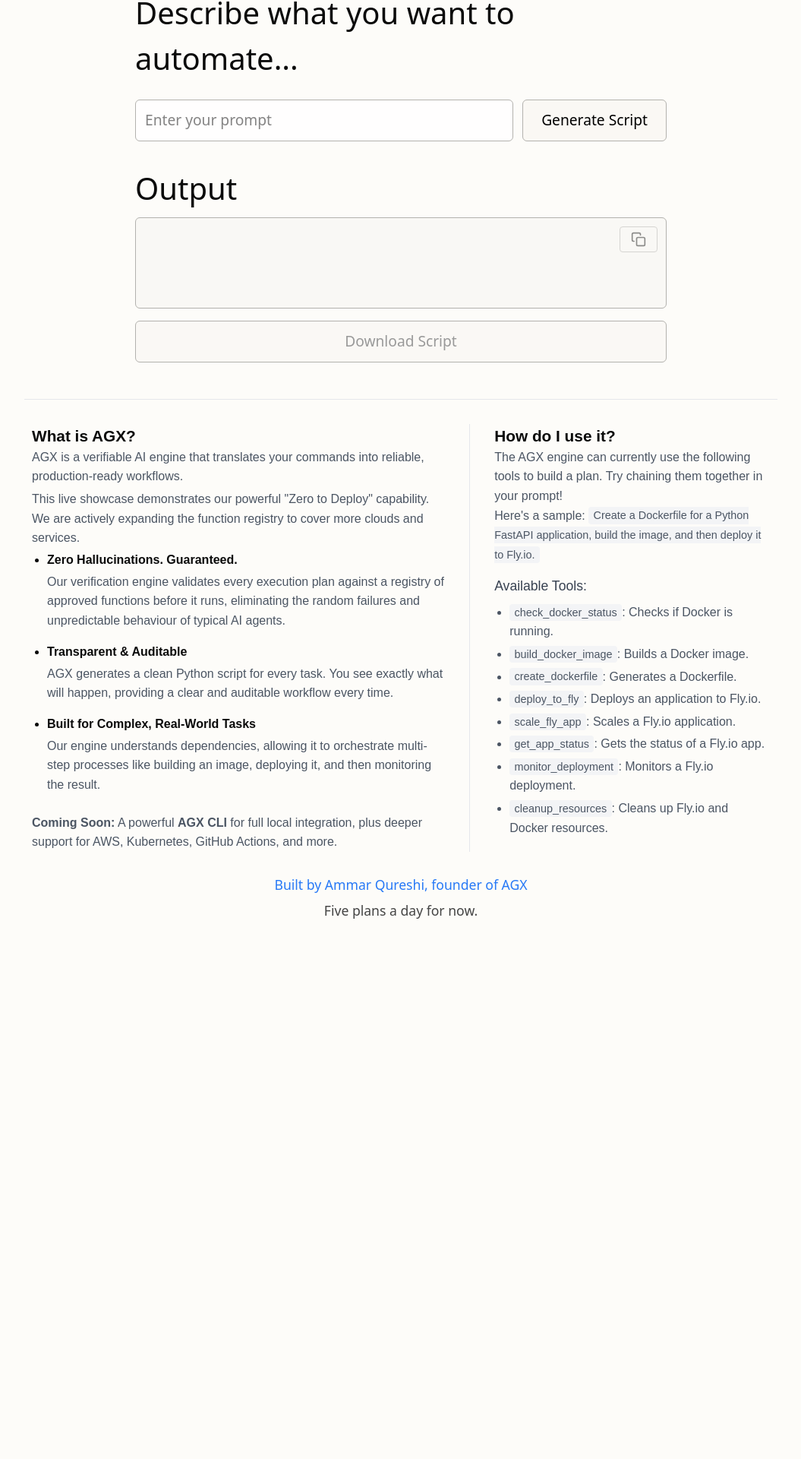
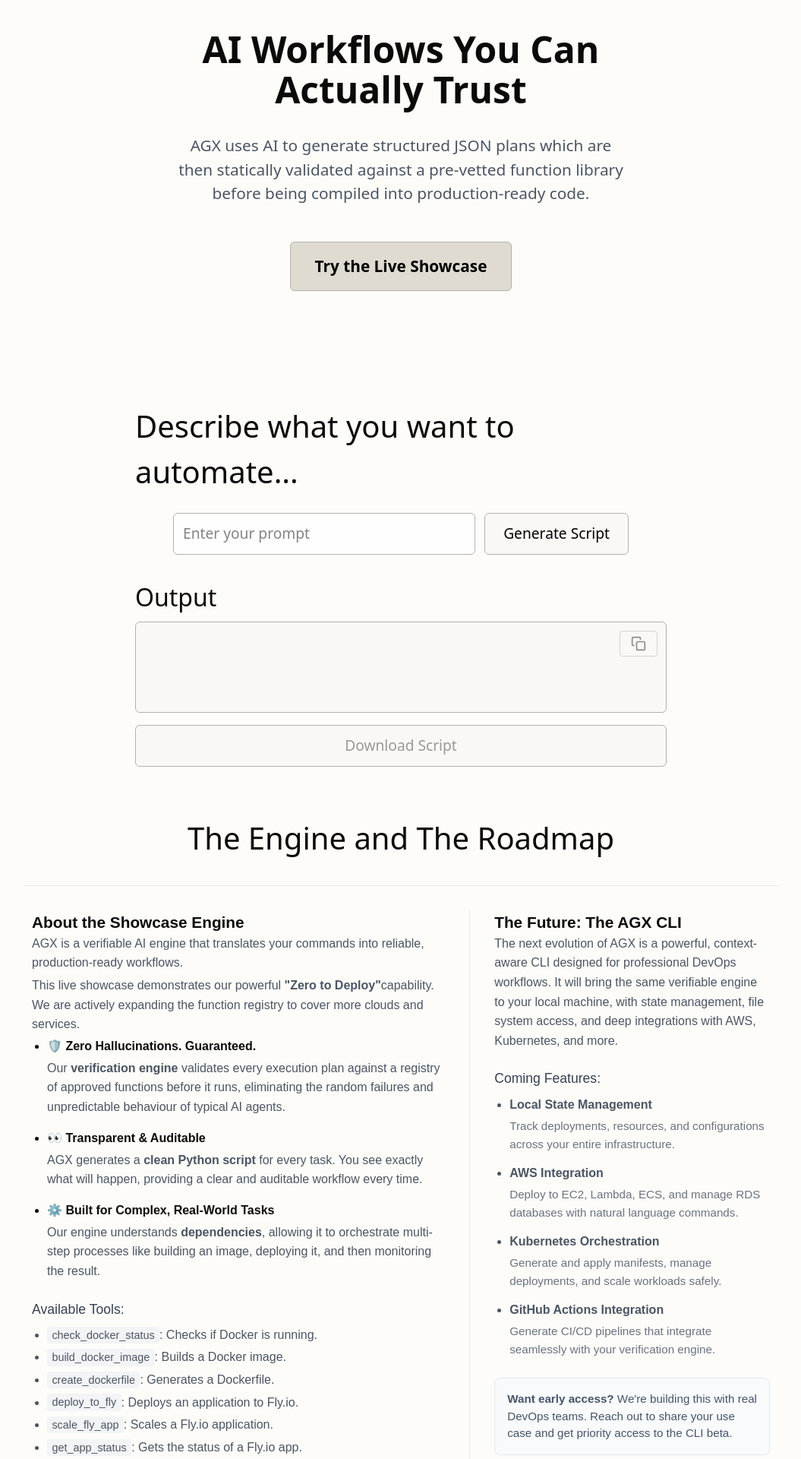
Before and after one commit to AmmarQuresh1/AGX, a Next.js app in the folder agx_frontend/: page / in a window 1280 px wide. Shown: the part 149-2069 px from the top of the page at 76% size, without its empty margins (112-1167 px from the left). Before the commit the page ends 1424 px from the top, so only its background shows below. Built offline with nearby package versions, Linux system fonts and the light colour scheme.

Commit message:
feat: Relaunch landing page with hero and process ui

```diff
--- a/agx_frontend/app/globals.css
+++ b/agx_frontend/app/globals.css
@@ -43,3 +43,53 @@
 ::-webkit-scrollbar-track {
   background: transparent;
 }
+
+/* This is the container for your two columns */
+.roadmap-container {
+  display: flex;
+  flex-direction: row; /* Side-by-side on desktop */
+}
+
+/* When the screen is narrower than 768px (a typical tablet/mobile breakpoint) */
+@media (max-width: 768px) {
+  .roadmap-container {
+    flex-direction: column; /* Stack vertically on mobile */
+    gap: 2rem;
+  }
+  .roadmap-container > div {
+    border-left: none !important;
+    padding-left: 0 !important;
+    padding-right: 0 !important;
+  }
+}
+
+.prompt-form-container {
+  width: 100%;
+  max-width: 600px;
+  margin: 0 auto;
+}
+
+.prompt-form {
+  display: flex;
+  gap: 12px;
+  width: 100%;
+}
+
+.prompt-input {
+  flex: 1;
+  min-width: 0;
+}
+
+.prompt-btn {
+  white-space: nowrap;
+}
+
+@media (max-width: 600px) {
+  .prompt-form {
+    flex-direction: column;
+    gap: 10px;
+  }
+  .prompt-btn {
+    width: 100%;
+  }
+}
--- a/agx_frontend/app/page.tsx
+++ b/agx_frontend/app/page.tsx
@@ -10,37 +10,67 @@
   const [downloading, setDownloading] = useState(false);
   const [result, setResult] = useState("")
   const [copied, setCopied] = useState(false);
+  const [processingStep, setProcessingStep] = useState(0);
 
   const handleSubmit = async (e: React.FormEvent) => {
     e.preventDefault(); // Stops reload
     setDownloading(true);
-    try {
-      const response = await fetch("/api", {
+    setResult(""); // Clear previous result
+    setProcessingStep(1);
+
+    let apiResponse: any = null;
+    let apiError: any = null;
+
+    // Start the API call immediately but don't wait for it
+    const apiCall = fetch("/api", {
       method: "POST",
       headers: {
         "Content-Type": "application/json",
       },
       body: JSON.stringify({ prompt }),
+    }).then(async (response) => {
+      if (response.status == 429) {
+        throw new Error("Rate limit reached: 5 plans per day. Please try again tommorow.");
+      }
+      if (!response.ok) throw new Error("Failed to get code.");
+
+      const code = await response.text();
+      return code;
+    }).then((code) => {
+      apiResponse = code;
+    }).catch((err) => {
+      apiError = err;
     });
-      if (response.status == 429) {
-        alert("Rate limit reached: 5 plans per day. Please try again tommorow.")
+
+    // Show processing steps with guaranteed delays
+    setTimeout(() => setProcessingStep(2), 2000);  // 2 seconds for step 1
+    setTimeout(() => setProcessingStep(3), 4000);  // 4 seconds total (2 more for step 2)
+
+    // Wait for at least 9 seconds total before showing results
+    setTimeout(async () => {
+      // Ensure API call is complete
+      await apiCall;
+
+      if (apiError) {
+        if (apiError.message.includes("Rate limit")) {
+          alert(apiError.message);
+        } else if (apiError instanceof Error) {
+          alert(apiError.message);
+        } else {
+          alert("Failed to get code.");
+        }
+        setProcessingStep(0);
         setDownloading(false);
         return;
       }
-      if (!response.ok) throw new Error("Failed to get code.");
 
-      // Get code:
-      const code = await response.text();
-      setResult(code);
+      if (apiResponse) {
+        setResult(apiResponse);
+      }
 
-    } catch (err) {
-      if (err instanceof Error) {
-        alert(err.message);
-      } else {
-        alert("Failed to get code.");
-      }
-    }
+      setProcessingStep(0); // Reset processing step
       setDownloading(false);
+    }, 6000);
   };
 
   const handleDownload = () => {
@@ -96,49 +126,110 @@
           />
         </h1>
 
+        {/* Hero Section */}
+        <div style={{
+          textAlign: "center",
+          minHeight: "60vh",
+          display: "flex",
+          flexDirection: "column",
+          justifyContent: "center",
+          alignItems: "center",
+          marginBottom: 64
+        }}>
+          <h1 style={{
+            fontSize: "3rem",
+            fontWeight: 700,
+            marginBottom: 32,
+            lineHeight: 1.1,
+            margin: "0 0 32px 0"
+          }}>
+            AI Workflows You Can Actually Trust
+          </h1>
+          <p style={{
+            fontSize: "1.3rem",
+            color: "#4b5563",
+            marginBottom: 48,
+            lineHeight: 1.5,
+            maxWidth: 600,
+            margin: "0 auto 48px auto"
+          }}>
+            AGX uses AI to generate structured JSON plans which are then statically validated against a pre-vetted function library before being compiled into production-ready code.
+          </p>
+          <button
+            onClick={() => {
+              const toolSection = document.getElementById('tool-section');
+              if (toolSection) {
+                toolSection.scrollIntoView({ behavior: 'smooth' });
+              }
+            }}
+            style={{
+              padding: "16px 32px",
+              fontSize: "1.3rem",
+              borderRadius: 6,
+              border: "1px solid #b3b2ae",
+              background: "#E0DBD1",
+              color: "black",
+              cursor: "pointer",
+              fontWeight: 600,
+              marginBottom: 32
+            }}
+          >
+            Try the Live Showcase
+          </button>
+        </div>
+
+        {/* Tool Section */}
+        <div id="tool-section">
           <h2 style={{ marginBottom: 24 }}>
             Describe what you want to automate...
           </h2>
 
-        <form onSubmit={handleSubmit} style={{
+          {/* Responsive form container */}
+          <div className="prompt-form-container" style={{ width: "100%", maxWidth: 600, margin: "0 auto" }}>
+            <form onSubmit={handleSubmit} className="prompt-form" style={{
               display: "flex",
               marginTop: 8,
               justifyContent: "center",
               width: "100%",
+              gap: 12,
             }}>
               <input
                 value={prompt}
                 onChange={(e) => setPrompt(e.target.value)}
                 placeholder="Enter your prompt"
+                className="prompt-input"
                 style={{
                   flex: 1,
                   padding: 12,
-            marginRight: 12,
                   fontSize: "1.2rem",
                   borderRadius: 6,
                   background: "#fffefe",
                   border: "1px solid #b3b2ae",
+                  minWidth: 0, // Prevents overflow in flex
                 }}
               />
               <button
                 type="submit"
                 disabled={downloading || !prompt}
+                className="prompt-btn"
                 style={{
                   padding: "12px 24px",
                   fontSize: "1.2rem",
                   borderRadius: 6,
-            border: "1px solid #b3b2ae", // <-- Button border
+                  border: "1px solid #b3b2ae",
                   background: downloading ? "#E0DBD1" : "#faf8f4",
                   color: "#000000",
                   cursor: downloading || !prompt ? "not-allowed" : "pointer",
                   fontWeight: "normal",
+                  whiteSpace: "nowrap",
                 }}
               >
                 {downloading ? "Generating..." : "Generate Script"}
               </button>
             </form>
+          </div>
 
-        <h2 style={{ marginTop: 32, marginBottom: 8 }}>
+          <h2 style={{ marginTop: 32, marginBottom: 8, fontSize: "2rem" }}>
           Output
           </h2>
           {/* PREFORMATTED BOX */}
@@ -160,7 +251,11 @@
                 boxSizing: "border-box",
               }}
             >
-            {result}
+              {downloading && processingStep > 0 ? (
+                processingStep === 1 ? "[1/3] GENERATING JSON PLAN..." :
+                processingStep === 2 ? "[2/3] VERIFYING PLAN AGAINST FUNCTION REGISTRY..." :
+                "[3/3] COMPILING SECURE PYTHON SCRIPT..."
+              ) : result}
             </pre>
             <button
               type="button"
@@ -209,20 +304,29 @@
             Download Script
           </button>
           </div>
+        </div>
 
         {/* New parent container for centering and constraining width */}
         <div
           style={{
-          maxWidth: "1024px", // Adjust this value to match your app's main content width
-          margin: "0 auto",    // This is the magic for centering a block element
-          padding: "0 1rem",   // Adds some space on the sides for smaller screens
+            maxWidth: "1024px",
+            margin: "0 auto",
+            padding: "0 1rem",
             marginTop: 16
           }}
         >
-        {/* Your existing two-column flex container */}
+          <h2 style={{
+            textAlign: "center",
+            marginBottom: 32,
+            marginTop: 48
+          }}>
+            The Engine and The Roadmap
+          </h2>
+
+          {/* Responsive two-column container */}
           <div
+            className="roadmap-container"
             style={{
-            display: "flex",
               maxWidth: 1000,
               fontFamily: "sans-serif",
               borderTop: "1px solid #e5e7eb",
@@ -231,88 +335,51 @@
               gap: "2rem",
             }}
           >
-          {/* Left Column: What is AGX? */}
+            {/* Left Column: About the Showcase Engine */}
             <div style={{ flex: 1.5, paddingLeft: 10 }}>
-            <h3 style={{ marginTop: 0, fontSize: "1.3rem", fontWeight: 600 }}>What is AGX?</h3>
+              <h3 style={{ marginTop: 0, fontSize: "1.3rem", fontWeight: 600 }}>About the Showcase Engine</h3>
               <p style={{ color: "#4b5563", lineHeight: 1.6 }}>
                 AGX is a verifiable AI engine that translates your commands into reliable, production-ready workflows.
               </p>
               <p style={{ color: "#4b5563", lineHeight: 1.6, marginTop: 4, marginBottom: 4 }}>
-              This live showcase demonstrates our powerful "Zero to Deploy"
+                This live showcase demonstrates our powerful <strong>"Zero to Deploy"</strong>
                 capability. We are actively expanding the function registry to cover
                 more clouds and services.
               </p>
               <ul style={{ paddingLeft: "1.25rem", listStyle: "disc" }}>
                 <li style={{ marginBottom: "1rem" }}>
-                <strong>Zero Hallucinations. Guaranteed.</strong>
+                  <strong>🛡️ Zero Hallucinations. Guaranteed.</strong>
                   <p
                     style={{ margin: "0.25em 0", color: "#4b5563", lineHeight: 1.6 }}
                   >
-                  Our verification engine validates every execution plan against a
+                    Our <strong>verification engine</strong> validates every execution plan against a
                     registry of approved functions before it runs, eliminating the random failures
                     and unpredictable behaviour of typical AI agents.
                   </p>
                 </li>
                 <li style={{ marginBottom: "1rem" }}>
-                <strong>Transparent & Auditable</strong>
+                  <strong>👀 Transparent & Auditable</strong>
                   <p
                     style={{ margin: "0.25em 0", color: "#4b5563", lineHeight: 1.6 }}
                   >
-                  AGX generates a clean Python script for every task. You see
+                    AGX generates a <strong>clean Python script</strong> for every task. You see
                     exactly what will happen, providing a clear and auditable
                     workflow every time.
                   </p>
                 </li>
                 <li>
-                <strong>Built for Complex, Real-World Tasks</strong>
+                  <strong>⚙️ Built for Complex, Real-World Tasks</strong>
                   <p
                     style={{ margin: "0.25em 0", color: "#4b5563", lineHeight: 1.6 }}
                   >
-                  Our engine understands dependencies, allowing it to orchestrate
+                    Our engine understands <strong>dependencies</strong>, allowing it to orchestrate
                     multi-step processes like building an image, deploying it, and
                     then monitoring the result.
                   </p>
                 </li>
               </ul>
-            <p
-              style={{
-                color: "#4b5563",
-                lineHeight: 1.6,
-                marginTop: "1.5rem", // Added margin for spacing
-              }}
-            >
-              <strong>Coming Soon:</strong> A powerful <strong>AGX CLI</strong> for full local
-              integration, plus deeper support for AWS, Kubernetes, GitHub Actions, and more.
-            </p>
-          </div>
 
-          {/* Right Column: How do I use it? */}
-          <div
-            style={{
-              flex: 1,
-              borderLeft: "1px solid #e5e7eb",
-              paddingLeft: "2rem",
-              paddingRight: 10
-            }}
-          >
-            <h3 style={{ marginTop: 0, fontSize: "1.3rem", fontWeight: 600 }}>How do I use it?</h3>
-            <p style={{ color: "#4b5563", lineHeight: 1.6 }}>
-              The AGX engine can currently use the following tools to build a plan.
-              Try chaining them together in your prompt!
-              <br />
-              Here's a sample:{" "}
-              <code
-                style={{
-                  backgroundColor: "#f3f4f6",
-                  padding: "0.2rem 0.4rem",
-                  borderRadius: "4px",
-                  fontSize: "0.9em",
-                }}
-              >
-                Create a Dockerfile for a Python FastAPI application, build the image, and then deploy it to Fly.io.
-              </code>
-            </p>
-            <h4 style={{ marginTop: "1rem", marginBottom: "0.5rem", fontSize: "1.1rem", color: "#374151" }}>Available Tools:</h4>
+              <h4 style={{ marginTop: "1.5rem", marginBottom: "0.5rem", fontSize: "1.1rem", color: "#374151" }}>Available Tools:</h4>
               <ul style={{ paddingLeft: "1.25rem", listStyle: "disc", color: "#4b5563", lineHeight: 1.6 }}>
                 <li style={{ marginBottom: "0.25rem" }}><code>check_docker_status</code>: Checks if Docker is running.</li>
                 <li style={{ marginBottom: "0.25rem" }}><code>build_docker_image</code>: Builds a Docker image.</li>
@@ -322,8 +389,81 @@
                 <li style={{ marginBottom: "0.25rem" }}><code>get_app_status</code>: Gets the status of a Fly.io app.</li>
                 <li style={{ marginBottom: "0.25rem" }}><code>monitor_deployment</code>: Monitors a Fly.io deployment.</li>
                 <li style={{ marginBottom: "0.25rem" }}><code>cleanup_resources</code>: Cleans up Fly.io and Docker resources.</li>
-              {/* log_message is internal, so not listed for users */}
               </ul>
+              <p style={{ color: "#4b5563", lineHeight: 1.6, marginTop: "1rem" }}>
+                Try chaining them together in your prompt! Here's a sample:{" "}
+                <code
+                  style={{
+                    backgroundColor: "#f3f4f6",
+                    padding: "0.2rem 0.4rem",
+                    borderRadius: "4px",
+                    fontSize: "0.9em",
+                  }}
+                >
+                  Create a Dockerfile for a Python FastAPI application on port 8000, build the image, and then deploy it to Fly.io.
+                </code>
+              </p>
+            </div>
+
+            {/* Right Column: The Future */}
+            <div
+              style={{
+                flex: 1,
+                borderLeft: "1px solid #e5e7eb",
+                paddingLeft: "2rem",
+                paddingRight: 10
+              }}
+            >
+              <h3 style={{ marginTop: 0, fontSize: "1.3rem", fontWeight: 600 }}>The Future: The AGX CLI</h3>
+              <p style={{ color: "#4b5563", lineHeight: 1.6, marginBottom: "1.5rem" }}>
+                The next evolution of AGX is a powerful, context-aware CLI designed for professional DevOps workflows. It will bring the same verifiable engine to your local machine, with state management, file system access, and deep integrations with AWS, Kubernetes, and more.
+              </p>
+
+              <h4 style={{ marginTop: "1rem", marginBottom: "0.5rem", fontSize: "1.1rem", color: "#374151" }}>Coming Features:</h4>
+              <ul style={{ paddingLeft: "1.25rem", listStyle: "disc", color: "#4b5563", lineHeight: 1.6 }}>
+                <li style={{ marginBottom: "0.75rem" }}>
+                  <strong>Local State Management</strong>
+                  <p style={{ margin: "0.25em 0", color: "#6b7280", fontSize: "0.95em" }}>
+                    Track deployments, resources, and configurations across your entire infrastructure.
+                  </p>
+                </li>
+                <li style={{ marginBottom: "0.75rem" }}>
+                  <strong>AWS Integration</strong>
+                  <p style={{ margin: "0.25em 0", color: "#6b7280", fontSize: "0.95em" }}>
+                    Deploy to EC2, Lambda, ECS, and manage RDS databases with natural language commands.
+                  </p>
+                </li>
+                <li style={{ marginBottom: "0.75rem" }}>
+                  <strong>Kubernetes Orchestration</strong>
+                  <p style={{ margin: "0.25em 0", color: "#6b7280", fontSize: "0.95em" }}>
+                    Generate and apply manifests, manage deployments, and scale workloads safely.
+                  </p>
+                </li>
+                <li style={{ marginBottom: "0.75rem" }}>
+                  <strong>GitHub Actions Integration</strong>
+                  <p style={{ margin: "0.25em 0", color: "#6b7280", fontSize: "0.95em" }}>
+                    Generate CI/CD pipelines that integrate seamlessly with your verification engine.
+                  </p>
+                </li>
+              </ul>
+
+              <div style={{
+                background: "#f8fafc",
+                border: "1px solid #e2e8f0",
+                borderRadius: "8px",
+                padding: "1rem",
+                marginTop: "1.5rem"
+              }}>
+                <p style={{
+                  margin: 0,
+                  color: "#475569",
+                  fontSize: "0.95em",
+                  lineHeight: 1.5
+                }}>
+                  <strong>Want early access?</strong> We're building this with real DevOps teams.
+                  Reach out to share your use case and get priority access to the CLI beta.
+                </p>
+              </div>
             </div>
           </div>
         </div>
```
Lines whose indentation alone changed are shown as unchanged.
